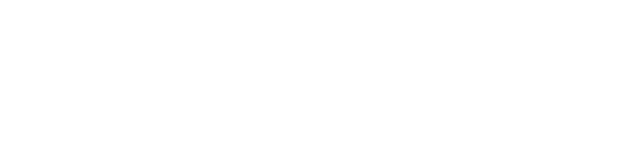
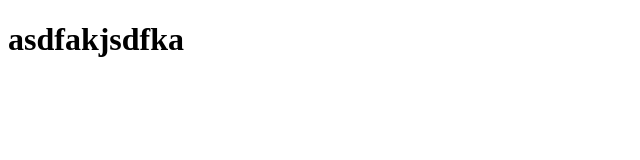
Before and after one commit to ajlan50/first-project, a plain HTML site: page index.html in a window 1280 px wide. Shown: the whole page, without its empty margins (0-640 px from the left). Drawn offline with Linux system fonts and the light colour scheme.

Commit message:
adding from test line

```diff
--- a/index.html
+++ b/index.html
@@ -4,6 +4,7 @@
     <meta charset="UTF-8">
     <meta name="viewport" content="width=device-width, initial-scale=1.0">
     <title>Document</title>
+        <h1>asdfakjsdfka</h1>
 </head>
 <body>
 
```
